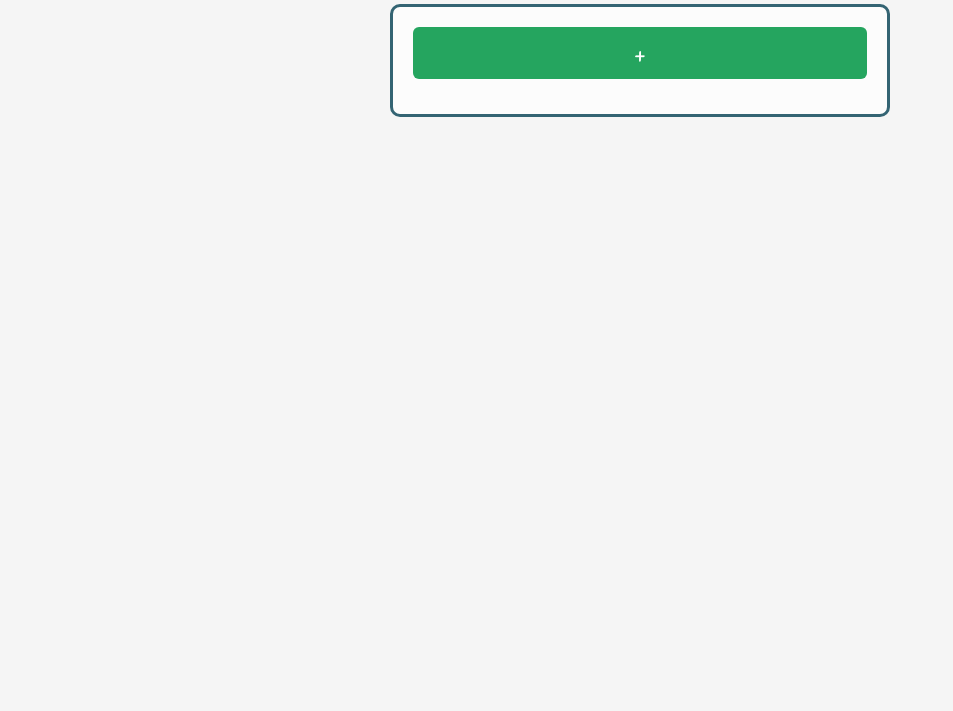
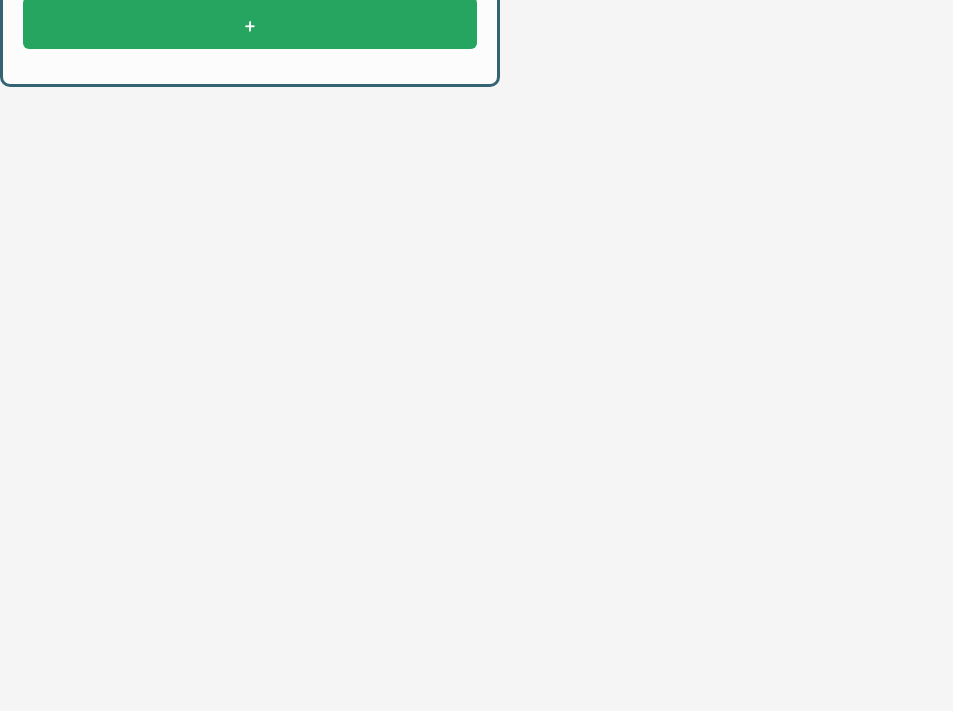
Before and after one commit to MuteToast/Todo, a plain HTML site: page public/index.html in a window 1280 px wide. Shown: the part 89-800 px from the top of the page, without its empty margins (0-953 px from the left). Drawn offline with Linux system fonts and the light colour scheme.

Commit message:
wertryuikukhj

```diff
--- a/public/style.css
+++ b/public/style.css
@@ -19,10 +19,7 @@ body {
 }
 
 main {
-  display:flex;
-  flex-direction:column;
-  align-items:center;
-  padding:30px;
+  display: block;
 }
 
 /* rubrik */
@@ -115,7 +112,6 @@ h1 {
   gap:12px;
   overflow: auto;
   padding-right:6px;
-  max-height: none;
 }
 
 /* task design */
```
